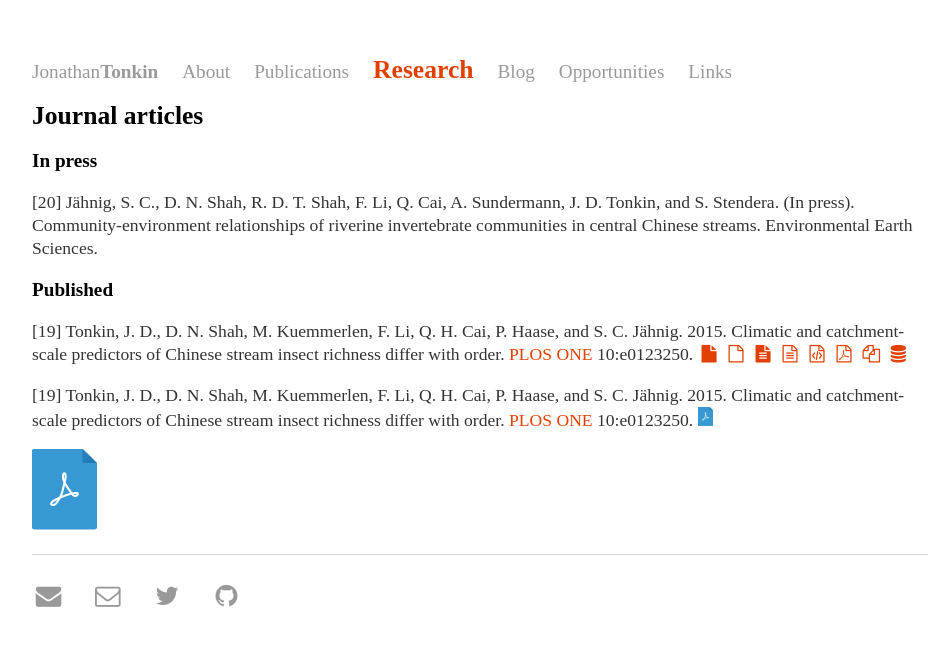
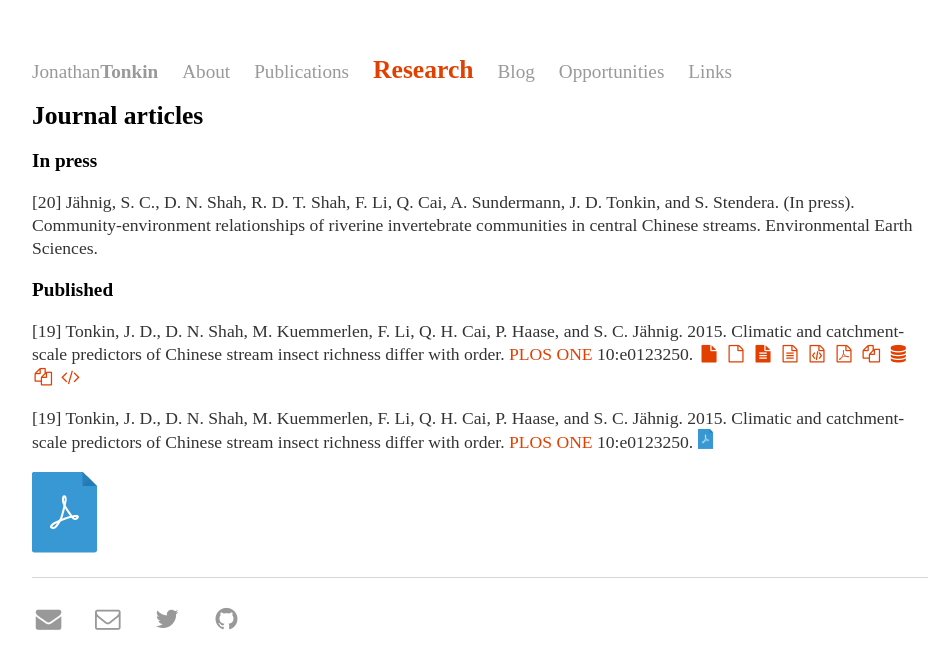
Before and after one commit to jdtonkin/jdtonkin.github.io, a Jekyll site: the page built from Research/index.md, in a window 1280 px wide. Shown: the top 669 px of the page, without its empty margins (160-1103 px from the left). Built offline with Jekyll 4.4.1, drawn with Linux system fonts in a browser that asks for light colours; nearby versions of some CDN libraries.

Commit message:
Update index.md

```diff
--- a/Research/index.md
+++ b/Research/index.md
@@ -11,7 +11,7 @@
 
 ###Published
 
-[19] Tonkin, J. D., D. N. Shah, M. Kuemmerlen, F. Li, Q. H. Cai, P. Haase, and S. C. Jähnig. 2015. Climatic and catchment-scale predictors of Chinese stream insect richness differ with order. <a href="http://dx.doi.org/10.1371/journal.pone.0123250" target="_blank">PLOS ONE</a> 10:e0123250.  [<i class="fa fa-fw fa-file"></i>](2015 Tonkin etal PLOS ONE.pdf) [<i class="fa fa-fw fa-file-o"></i>](2015 Tonkin etal PLOS ONE.pdf) [<i class="fa fa-fw fa-file-text"></i>](2015 Tonkin etal PLOS ONE.pdf)  [<i class="fa fa-fw fa-file-text-o"></i>](2015 Tonkin etal PLOS ONE.pdf) [<i class="fa fa-fw fa-file-code-o"></i>](2015 Tonkin etal PLOS ONE.pdf) [<i class="fa fa-fw fa-file-pdf-o"></i>](2015 Tonkin etal PLOS ONE.pdf) [<i class="fa fa-fw fa-files-o"></i>](2015 Tonkin etal PLOS ONE.pdf) [<i class="fa fa-fw fa-database"></i>](2015 Tonkin etal PLOS ONE.pdf)
+[19] Tonkin, J. D., D. N. Shah, M. Kuemmerlen, F. Li, Q. H. Cai, P. Haase, and S. C. Jähnig. 2015. Climatic and catchment-scale predictors of Chinese stream insect richness differ with order. <a href="http://dx.doi.org/10.1371/journal.pone.0123250" target="_blank">PLOS ONE</a> 10:e0123250.  [<i class="fa fa-fw fa-file"></i>](2015 Tonkin etal PLOS ONE.pdf) [<i class="fa fa-fw fa-file-o"></i>](2015 Tonkin etal PLOS ONE.pdf) [<i class="fa fa-fw fa-file-text"></i>](2015 Tonkin etal PLOS ONE.pdf)  [<i class="fa fa-fw fa-file-text-o"></i>](2015 Tonkin etal PLOS ONE.pdf) [<i class="fa fa-fw fa-file-code-o"></i>](2015 Tonkin etal PLOS ONE.pdf) [<i class="fa fa-fw fa-file-pdf-o"></i>](2015 Tonkin etal PLOS ONE.pdf) [<i class="fa fa-fw fa-files-o"></i>](2015 Tonkin etal PLOS ONE.pdf) [<i class="fa fa-fw fa-database"></i>](2015 Tonkin etal PLOS ONE.pdf) [<i class="fa fa-fw fa-files-o"></i>](2015 Tonkin etal PLOS ONE.pdf) [<i class="fa fa-fw fa-code"></i>](2015 Tonkin etal PLOS ONE.pdf)
 
 
 [19] Tonkin, J. D., D. N. Shah, M. Kuemmerlen, F. Li, Q. H. Cai, P. Haase, and S. C. Jähnig. 2015. Climatic and catchment-scale predictors of Chinese stream insect richness differ with order. <a href="http://dx.doi.org/10.1371/journal.pone.0123250" target="_blank">PLOS ONE</a> 10:e0123250.  <a href="2015 Tonkin etal PLOS ONE.pdf" target="_blank"><img src="pdf-blue.png" alt="broken" style="height: 1.1em"></a>
```
